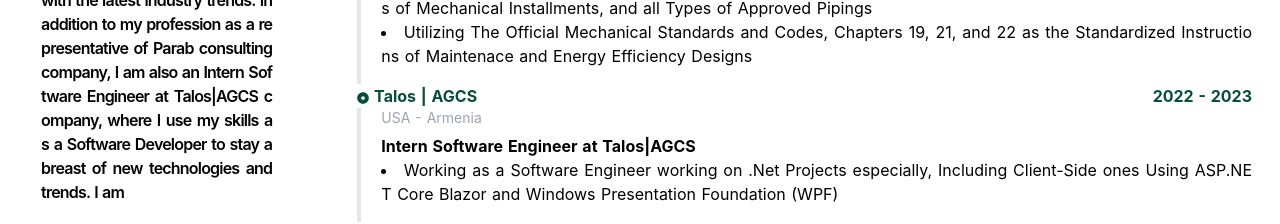
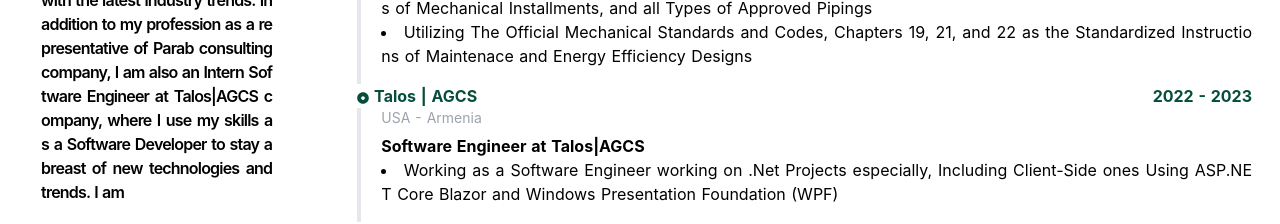
Before and after one commit to hooman734/cv-new, a Nuxt app: page / in a window 1280 px wide. Shown: the part 840-1064 px from the top of the page. Built offline with nearby package versions, Linux system fonts and the light colour scheme.

Commit message:
Update MainPanel.vue

```diff
--- a/components/MainPanel.vue
+++ b/components/MainPanel.vue
@@ -35,7 +35,7 @@
           topic="Talos | AGCS"
           subTopic="USA - Armenia"
           date="2022 - 2023"
-          description1="Intern Software Engineer at Talos|AGCS"
+          description1="Software Engineer at Talos|AGCS"
           description2=""
           :items="[
             'Working as a Software Engineer working on .Net Projects especially, Including Client-Side ones Using ASP.NET Core Blazor and Windows Presentation Foundation (WPF)',
```
